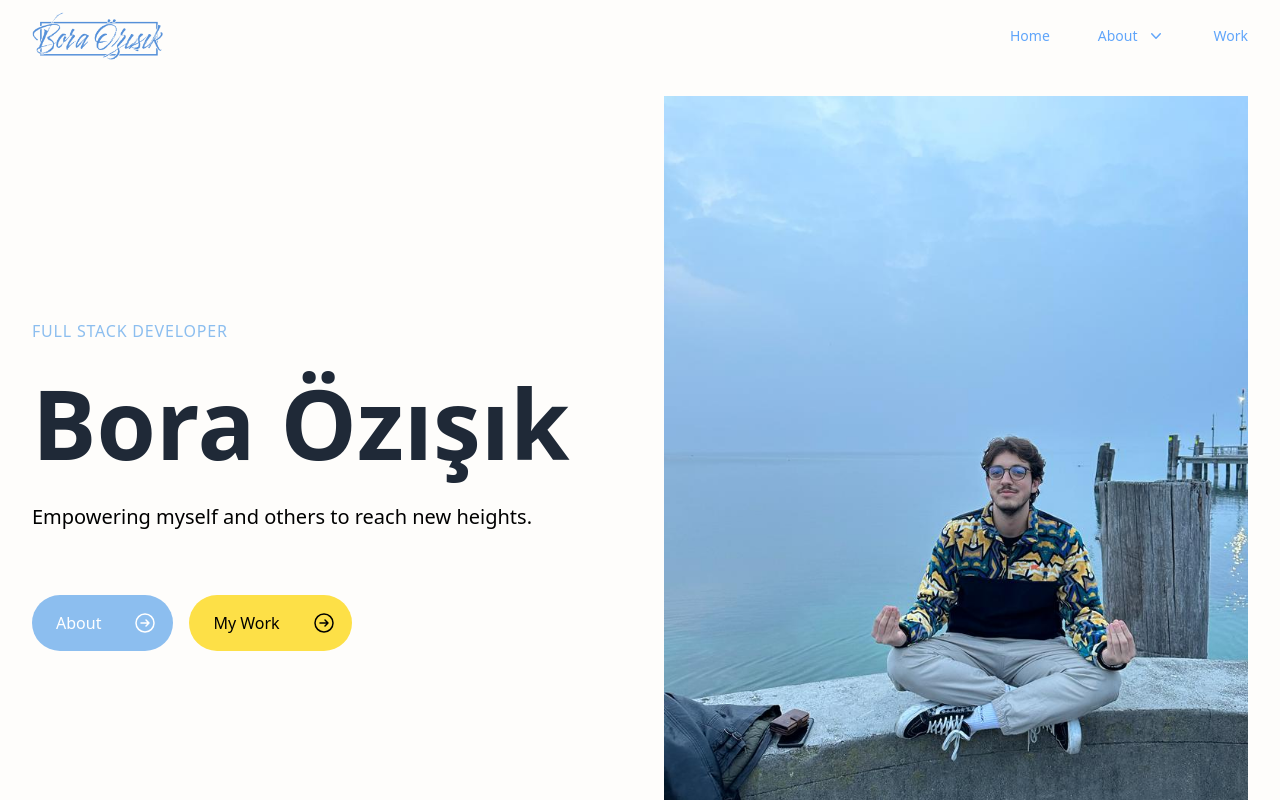
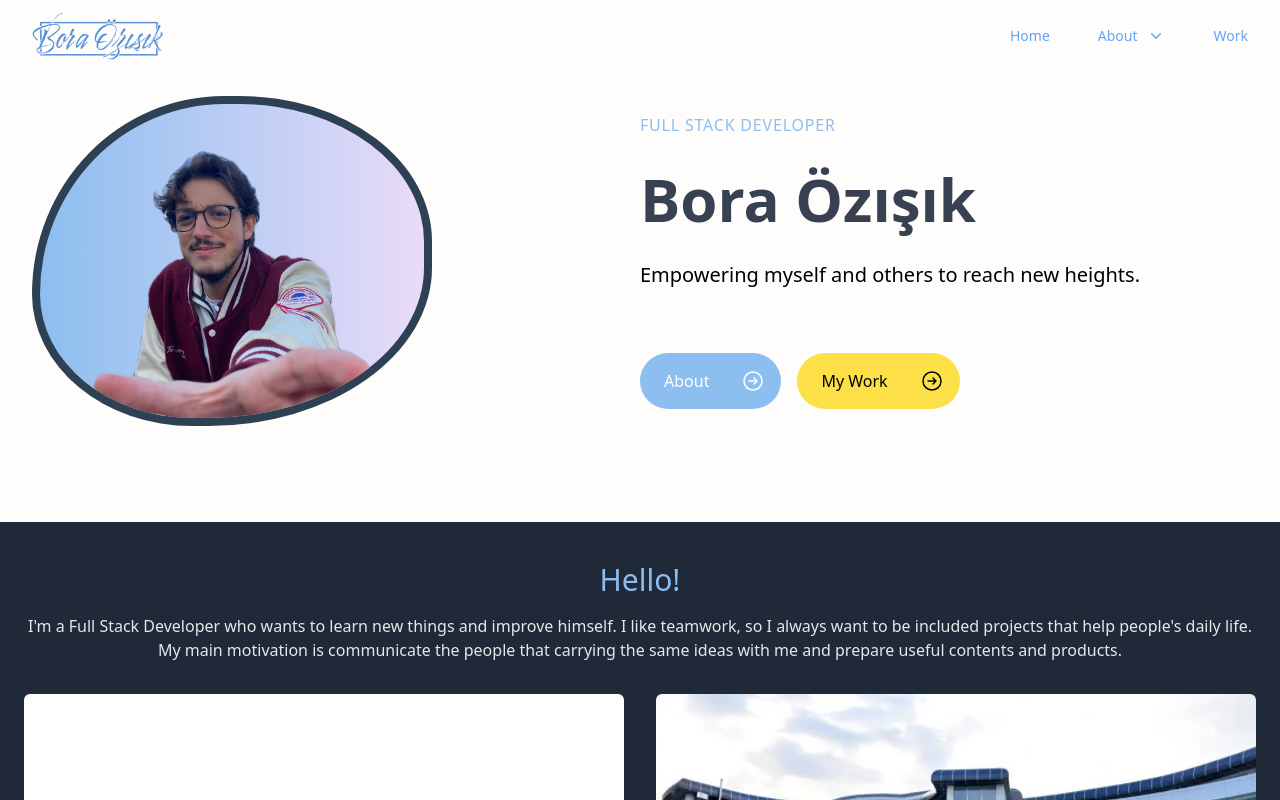
Before and after one commit to boraozisik/boraozisik-site, a Next.js app: page /components/HomeView in a window 1280 px wide. Shown: the top 800 px of the page. Built offline with nearby package versions, Linux system fonts and the light colour scheme.

Commit message:
hero image changed and transition fixed

```diff
--- a/src/pages/books.tsx
+++ b/src/pages/books.tsx
@@ -1293,10 +1293,10 @@ const Books = (props: Props) => {
             </div>
           </div>
         </div>
-        <p className="font-medium text-justify mt-8 lg:ml-8 mx-4">
+        {/* <p className="font-medium text-justify mt-8 lg:ml-8 mx-4">
           ==&gt; Here is my <span className="text-[#ff4081] ">Bookshelf.</span>{" "}
           You can examine it as you wish!
-        </p>
+        </p> */}
       </div>
       {/* // -------------------Desc----------------------  */}
       {/* // -------------------Table----------------------  */}
--- a/src/pages/components/Header.tsx
+++ b/src/pages/components/Header.tsx
@@ -142,7 +142,7 @@ const AppHeader = (props: Props) => {
                 leaveFrom="opacity-100 transform translate-x-0 scale-100"
                 leaveTo="opacity-0 transform -translate-x-1/2 scale-95"
               >
-                <div className="absolute top-full left-1/2 transform -translate-x-1/2 mt-3 w-[280px] rounded-lg bg-white text-sm shadow-lg ring-1 ring-gray-900/5">
+                <div className="absolute top-full left-50 transform -translate-x-1/2 mt-3 w-[270px] rounded-lg bg-white text-sm shadow-lg ring-1 ring-gray-900/5">
                   <div className="p-4">
                     {about.map((item) => (
                       <button
--- a/src/pages/components/HomeView.tsx
+++ b/src/pages/components/HomeView.tsx
@@ -15,13 +15,24 @@ const HomeView = (props: Props) => {
       {/* // -------------------Hero----------------------  */}
       <div className="bg-white">
         <section className="bg-[#FCF8F1] bg-opacity-30 py-20  lg:py-24">
-          <div className="px-4 mx-auto max-w-7xl sm:px-6 lg:px-8">
-            <div className="grid items-center grid-cols-1 gap-12 lg:grid-cols-2">
+          <div className="grid items-center grid-cols-1 lg:grid-cols-2 px-4 mx-auto max-w-7xl sm:px-6 lg:px-8">
+            <div>
+              <img
+                className="animated-image"
+                src="/static/images/my-hero-img.png"
+                alt=""
+              />
+              {/* <img
+                  className="w-full"
+                  src="/static/images/my-image-hero.jpg"
+                  alt=""
+                /> */}
+            </div>
             <div>
               <p className="text-base font-medium tracking-wider text-[#8cbeef] uppercase">
                 Full Stack Developer
               </p>
-                <h1 className="mt-4 text-4xl font-bold text-gray-800 lg:mt-8 sm:text-6xl xl:text-8xl">
+              <h1 className="mt-4 text-4xl font-bold text-gray-700 lg:mt-8 sm:text-6xl xl:text-6xl">
                 Bora Özışık
               </h1>
               <p className="mt-4 text-base text-black lg:mt-8 sm:text-xl">
@@ -72,14 +83,6 @@ const HomeView = (props: Props) => {
                   />
                 </svg>
               </a>
-              </div>
-              <div>
-                <img
-                  className="w-full"
-                  src="/static/images/my-image-hero.jpg"
-                  alt=""
-                />
-              </div>
             </div>
           </div>
         </section>
--- /dev/null
+++ b/src/pages/components/ProjectStyles.css
@@ -0,0 +1,20 @@
+.animated-image {
+  width: 30rem;
+  max-width: 400px;
+  background: linear-gradient(270deg, #b78bf14b, #8cbeef);
+  height: 330px;
+  border: 0.5rem solid #2e4053;
+  box-shadow: var(--customBoxShadowForImage);
+  object-fit: cover;
+  animation: borderTransition 6s ease-in-out infinite;
+}
+
+@keyframes borderTransition {
+  0%,
+  100% {
+    border-radius: 60% 60% 70% 50%/75% 55% 60% 50%;
+  }
+  50% {
+    border-radius: 50% 60% 65% 50%/50% 70% 50% 70%;
+  }
+}
```
Also changed, not shown: src/pages/_app.tsx (+4 -3 lines), public/static/images/my-hero-img.jpeg (added), public/static/images/my-hero-img.png (added). Lines whose indentation alone changed are shown as unchanged.
